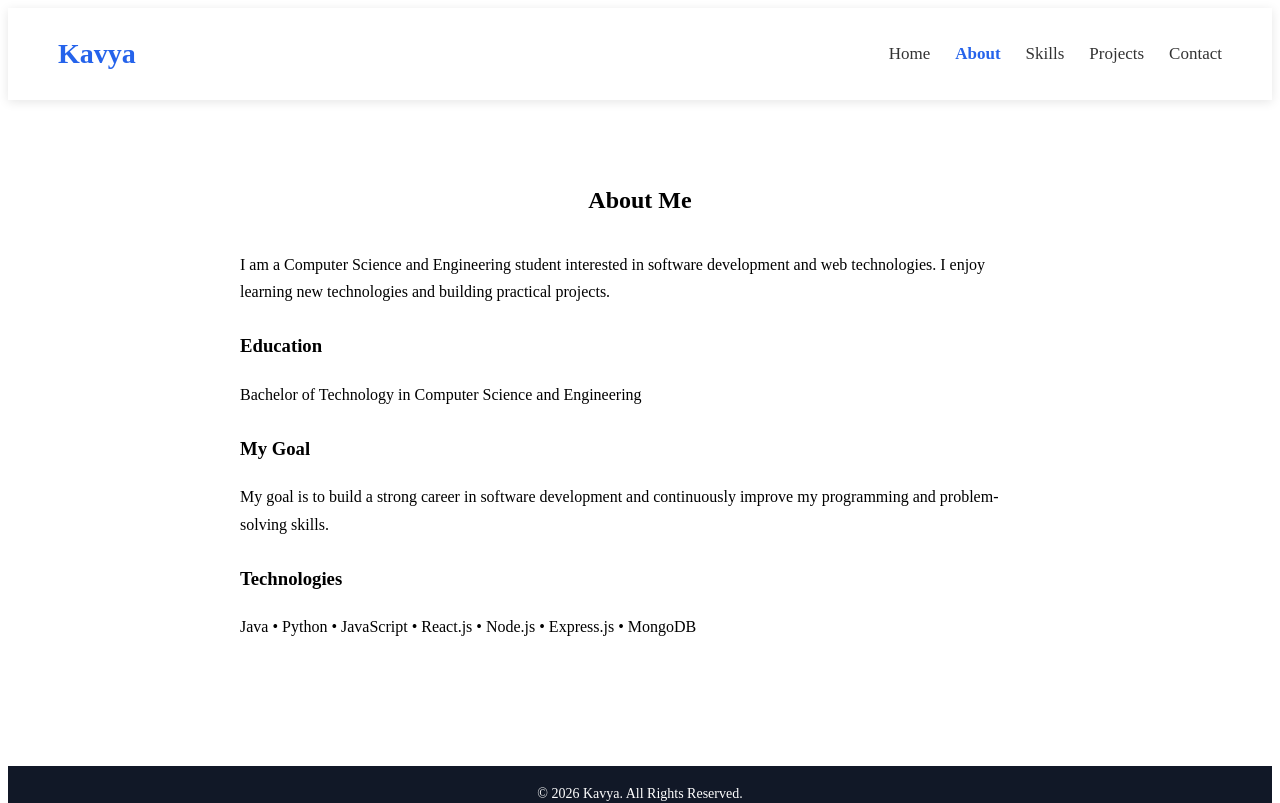
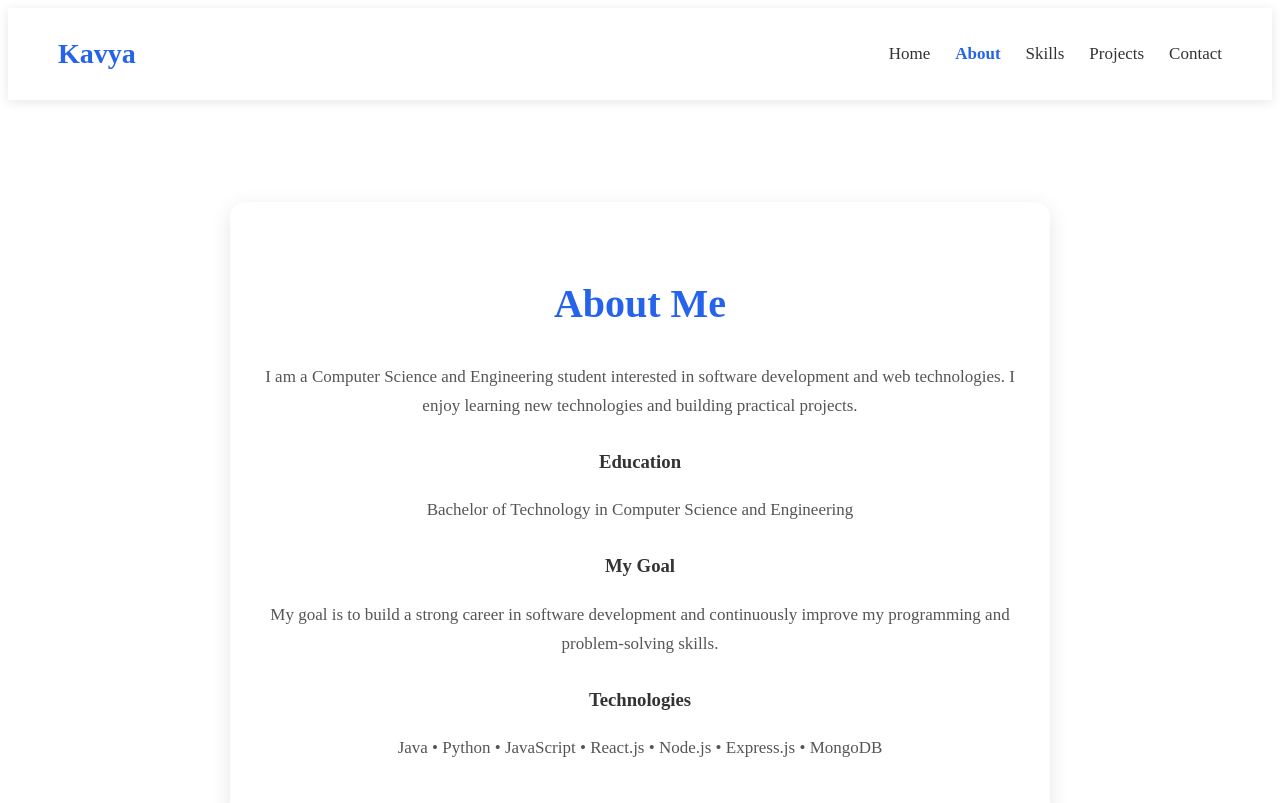
Before and after one commit to kavyaamullapudi/portfolio-website, a React (Vite) app in the folder client/: page /about in a window 1280 px wide. Shown: the top 803 px of the page. Built offline with nearby package versions, Linux system fonts and the light colour scheme.

Commit message:
Improve about page

```diff
--- a/client/src/pages/About.css
+++ b/client/src/pages/About.css
@@ -43,3 +43,75 @@
   color: #2563eb;
   margin-bottom: 15px;
 }
+.about {
+
+  min-height: 80vh;
+  display: flex;
+  justify-content: center;
+  align-items: center;
+
+  padding: 40px;
+
+}
+
+
+.about-content {
+
+  max-width: 750px;
+
+  background: white;
+
+  padding: 35px;
+
+  border-radius: 15px;
+
+  box-shadow: 0 5px 20px rgba(0,0,0,0.1);
+
+}
+
+
+.about h1 {
+
+  text-align: center;
+
+  color: #2563eb;
+
+  margin-bottom: 25px;
+
+}
+
+
+.about h3 {
+
+  margin-top: 25px;
+
+  color: #333;
+
+}
+
+
+.about p {
+
+  line-height: 1.7;
+
+  font-size: 17px;
+
+}
+
+
+@media(max-width:768px){
+
+  .about {
+
+    padding: 20px;
+
+  }
+
+
+  .about-content {
+
+    padding: 20px;
+
+  }
+
+}
--- a/client/src/pages/About.jsx
+++ b/client/src/pages/About.jsx
@@ -1,8 +1,32 @@
+import { motion } from "framer-motion";
+import "./About.css";
+
+
 function About() {
+
   return (
-    <section className="about-section">
-      <div className="about-content">
-        <h2>About Me</h2>
+
+    <section className="about">
+
+
+      <motion.div
+
+        className="about-content"
+
+        initial={{ opacity: 0, y: 50 }}
+
+        animate={{ opacity: 1, y: 0 }}
+
+        transition={{ duration: 0.8 }}
+
+      >
+
+
+        <h1>
+          About Me
+        </h1>
+
+
 
         <p>
           I am a Computer Science and Engineering student interested in
@@ -10,27 +34,50 @@ function About() {
           technologies and building practical projects.
         </p>
 
-        <h3>Education</h3>
+
+
+        <h3>
+          Education
+        </h3>
+
 
         <p>
           Bachelor of Technology in Computer Science and Engineering
         </p>
 
-        <h3>My Goal</h3>
+
+
+        <h3>
+          My Goal
+        </h3>
+
 
         <p>
           My goal is to build a strong career in software development and
           continuously improve my programming and problem-solving skills.
         </p>
 
-        <h3>Technologies</h3>
+
+
+        <h3>
+          Technologies
+        </h3>
+
 
         <p>
           Java • Python • JavaScript • React.js • Node.js • Express.js • MongoDB
         </p>
-      </div>
+
+
+
+      </motion.div>
+
+
     </section>
+
   );
+
 }
 
+
 export default About;
```
